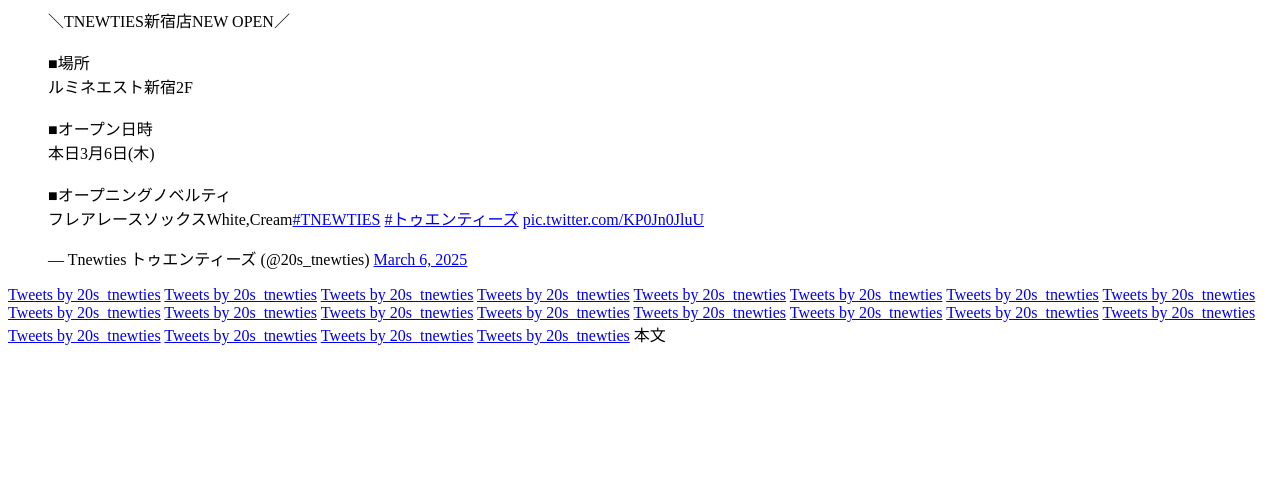
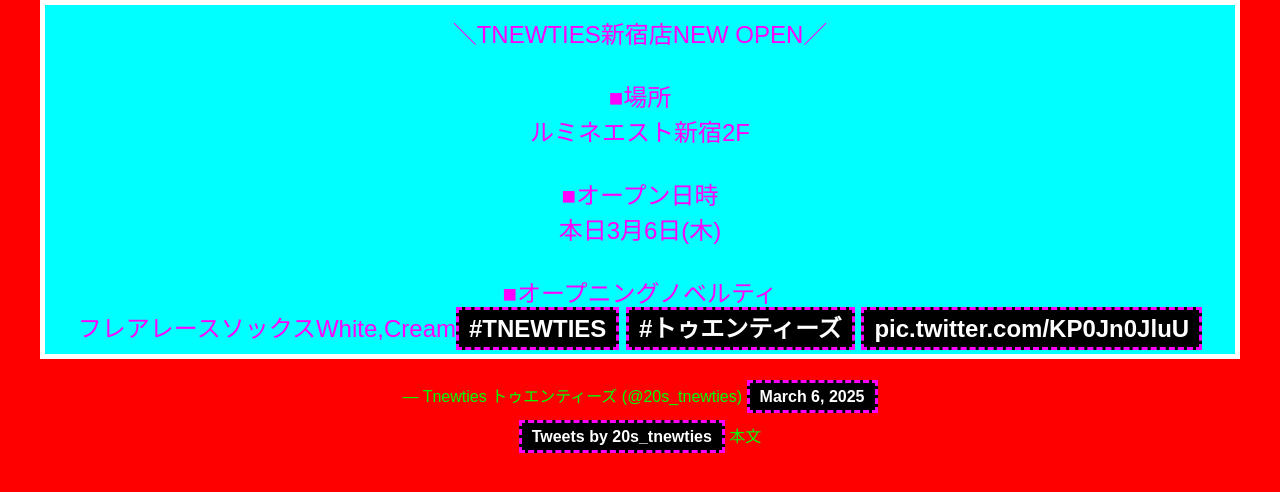
Before and after one commit to K0v4c5-157v4n/X4WH66j6cNgXyXEG_hawk_mki_github.io, a plain HTML site: page index.html in a window 1280 px wide. Drawn offline with Linux system fonts and the light colour scheme.

Commit message:
Update index.html

```diff
--- a/index.html
+++ b/index.html
@@ -17,45 +17,39 @@
       <a class="twitter-timeline" href="https://twitter.com/20s_tnewties">Tweets by 20s_tnewties</a>
     <script async src="https://platform.twitter.com/widgets.js" charset="utf-8"></script>
 
-
-          <a class="twitter-timeline" href="https://twitter.com/20s_tnewties?ref_src=">Tweets by 20s_tnewties</a>
-    <script async src="https://platform.twitter.com/widgets.js" charset="utf-8"></script>
-              <a class="twitter-timeline" href="https://twitter.com/20s_tnewties?ref_src=">Tweets by 20s_tnewties</a>
-    <script async src="https://platform.twitter.com/widgets.js" charset="utf-8"></script>
-              <a class="twitter-timeline" href="https://twitter.com/20s_tnewties?ref_src=">Tweets by 20s_tnewties</a>
-    <script async src="https://platform.twitter.com/widgets.js" charset="utf-8"></script>
-              <a class="twitter-timeline" href="https://twitter.com/20s_tnewties?ref_src=">Tweets by 20s_tnewties</a>
-    <script async src="https://platform.twitter.com/widgets.js" charset="utf-8"></script>
-              <a class="twitter-timeline" href="https://twitter.com/20s_tnewties?ref_src=">Tweets by 20s_tnewties</a>
-    <script async src="https://platform.twitter.com/widgets.js" charset="utf-8"></script>
-              <a class="twitter-timeline" href="https://twitter.com/20s_tnewties?ref_src=">Tweets by 20s_tnewties</a>
-    <script async src="https://platform.twitter.com/widgets.js" charset="utf-8"></script>
-              <a class="twitter-timeline" href="https://twitter.com/20s_tnewties?ref_src=">Tweets by 20s_tnewties</a>
-    <script async src="https://platform.twitter.com/widgets.js" charset="utf-8"></script>
-              <a class="twitter-timeline" href="https://twitter.com/20s_tnewties?ref_src=">Tweets by 20s_tnewties</a>
-    <script async src="https://platform.twitter.com/widgets.js" charset="utf-8"></script>
-              <a class="twitter-timeline" href="https://twitter.com/20s_tnewties?ref_src=">Tweets by 20s_tnewties</a>
-    <script async src="https://platform.twitter.com/widgets.js" charset="utf-8"></script>
-              <a class="twitter-timeline" href="https://twitter.com/20s_tnewties?ref_src=">Tweets by 20s_tnewties</a>
-    <script async src="https://platform.twitter.com/widgets.js" charset="utf-8"></script>
-              <a class="twitter-timeline" href="https://twitter.com/20s_tnewties?ref_src=">Tweets by 20s_tnewties</a>
-    <script async src="https://platform.twitter.com/widgets.js" charset="utf-8"></script>
-              <a class="twitter-timeline" href="https://twitter.com/20s_tnewties?ref_src=">Tweets by 20s_tnewties</a>
-    <script async src="https://platform.twitter.com/widgets.js" charset="utf-8"></script>
-              <a class="twitter-timeline" href="https://twitter.com/20s_tnewties?ref_src=">Tweets by 20s_tnewties</a>
-    <script async src="https://platform.twitter.com/widgets.js" charset="utf-8"></script>
-              <a class="twitter-timeline" href="https://twitter.com/20s_tnewties?ref_src=">Tweets by 20s_tnewties</a>
-    <script async src="https://platform.twitter.com/widgets.js" charset="utf-8"></script>
-              <a class="twitter-timeline" href="https://twitter.com/20s_tnewties?ref_src=">Tweets by 20s_tnewties</a>
-    <script async src="https://platform.twitter.com/widgets.js" charset="utf-8"></script>
-              <a class="twitter-timeline" href="https://twitter.com/20s_tnewties?ref_src=">Tweets by 20s_tnewties</a>
-    <script async src="https://platform.twitter.com/widgets.js" charset="utf-8"></script>
-              <a class="twitter-timeline" href="https://twitter.com/20s_tnewties?ref_src=">Tweets by 20s_tnewties</a>
-    <script async src="https://platform.twitter.com/widgets.js" charset="utf-8"></script>
-              <a class="twitter-timeline" href="https://twitter.com/20s_tnewties?ref_src=">Tweets by 20s_tnewties</a>
-    <script async src="https://platform.twitter.com/widgets.js" charset="utf-8"></script>
-              <a class="twitter-timeline" href="https://twitter.com/20s_tnewties?ref_src=">Tweets by 20s_tnewties</a>
-    <script async src="https://platform.twitter.com/widgets.js" charset="utf-8"></script>
+<style>
+        body {
+            background-color: #ff0000; /* 鮮やかな赤 */
+            color: #00ff00; /* 鮮やかな緑 */
+            font-family: Arial, sans-serif;
+            text-align: center;
+            margin: 0;
+        }
+        h1 {
+            font-size: 3rem;
+            color: #0000ff; /* 鮮やかな青 */
+            text-shadow: 2px 2px #ffff00; /* 黄色の影 */
+        }
+        p {
+            font-size: 1.5rem;
+            color: #ff00ff; /* マゼンタ */
+            background-color: #00ffff; /* シアン */
+            padding: 10px;
+            border: 5px solid #ffffff; /* 白の枠線 */
+        }
+        a {
+            color: #ffffff; /* 白 */
+            font-weight: bold;
+            background-color: #000000; /* 黒 */
+            text-decoration: none;
+            padding: 5px 10px;
+            border: 3px dashed #ff00ff; /* マゼンタの破線 */
+        }
+        a:hover {
+            background-color: #ffff00; /* 黄色 */
+            color: #000000; /* 黒 */
+        }
+    </style>
 </head>
 
 本文
```
